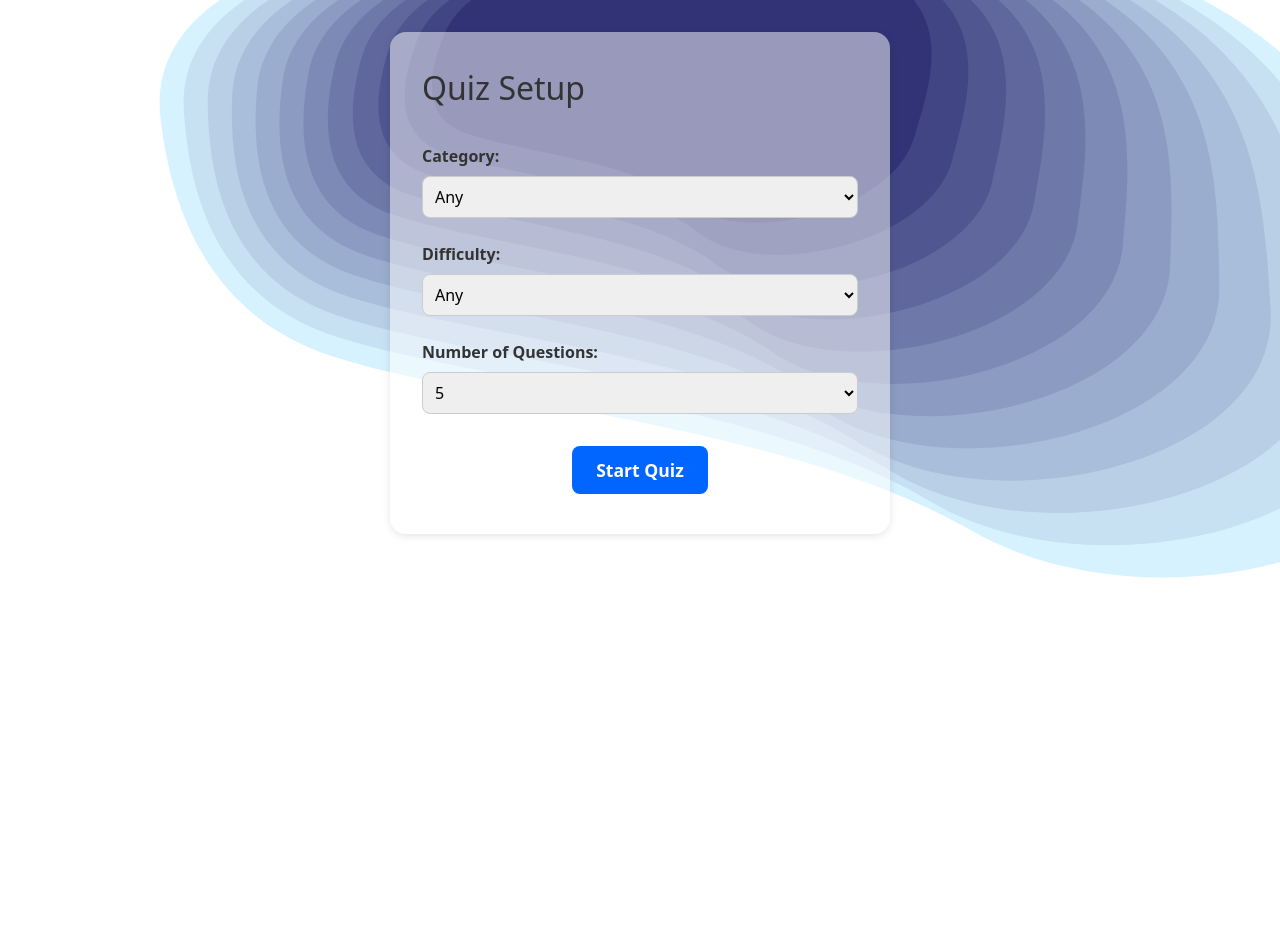
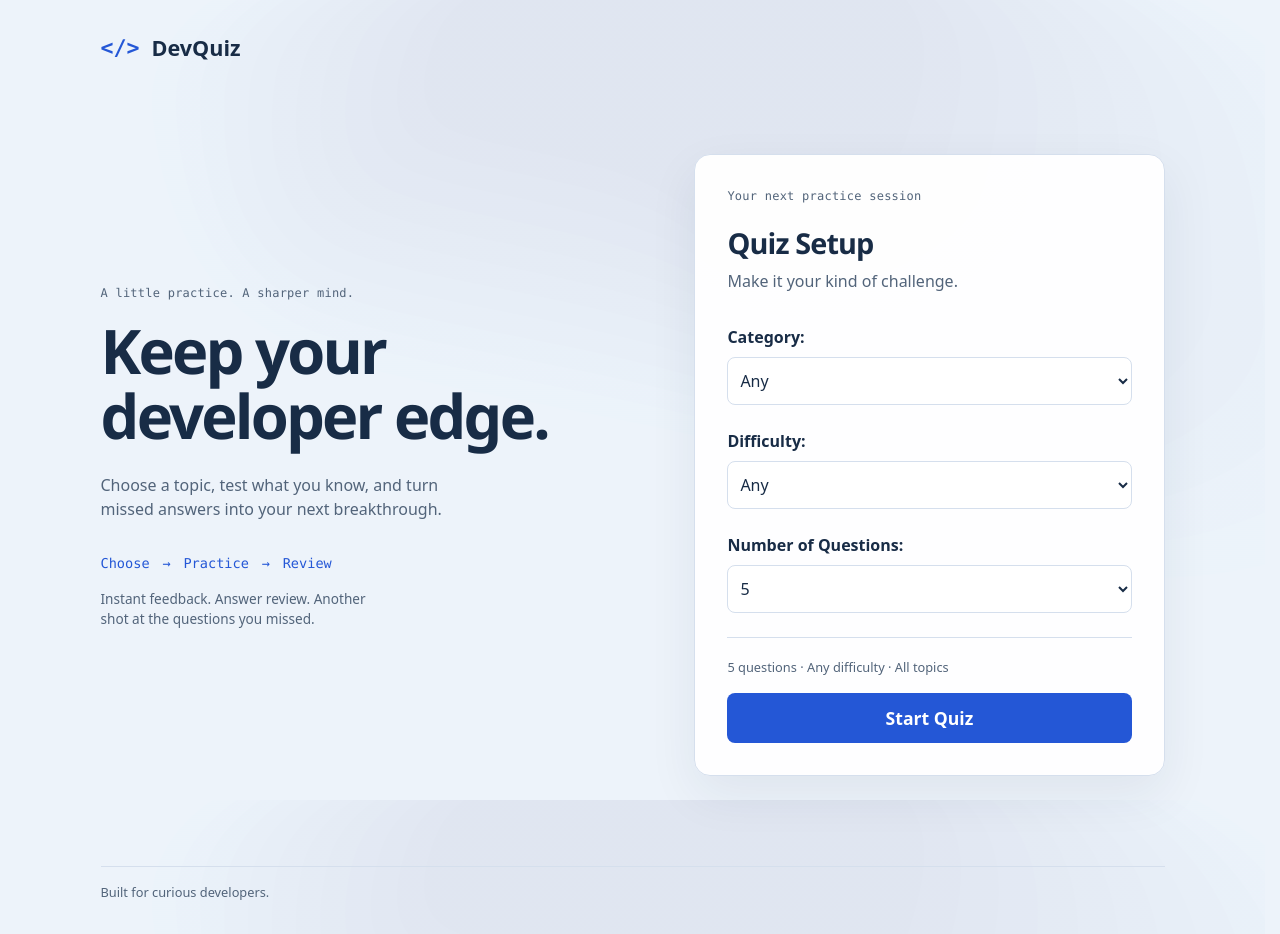
Before and after one commit to denichinv/quiz-app, a React (Vite) app in the folder quiz-app/: page / in a window 1280 px wide. Before the commit the page ends 800 px from the top, so only its background shows below. Built offline with nearby package versions, Linux system fonts and the light colour scheme.

Commit message:
Redesign DevQuiz practice workspace

```diff
--- a/quiz-app/src/components/QuizSetup.tsx
+++ b/quiz-app/src/components/QuizSetup.tsx
@@ -21,8 +21,22 @@ const QuizSetup: React.FC<QuizSetupProps> = ({
   categories,
   onStart,
 }) => (
-  <div className="setup-container">
-    <h1>Quiz Setup</h1>
+  <main className="setup-workspace">
+    <header className="setup-brand"><span aria-hidden="true">{ "</>" }</span> DevQuiz</header>
+    <div className="setup-layout">
+      <section className="setup-intro" aria-labelledby="intro-heading">
+        <p className="setup-eyebrow">A little practice. A sharper mind.</p>
+        <h1 id="intro-heading">Keep your<br />developer edge.</h1>
+        <p>Choose a topic, test what you know, and turn missed answers into your next breakthrough.</p>
+        <div className="practice-loop" aria-label="Practice process">
+          <span>Choose</span><span aria-hidden="true">→</span><span>Practice</span><span aria-hidden="true">→</span><span>Review</span>
+        </div>
+        <p className="setup-note">Instant feedback. Answer review. Another shot at the questions you missed.</p>
+      </section>
+      <section className="setup-container setup-panel" aria-labelledby="setup-heading">
+        <p className="setup-eyebrow">Your next practice session</p>
+        <h2 id="setup-heading">Quiz Setup</h2>
+        <p className="setup-description">Make it your kind of challenge.</p>
 
         <div className="setup-field">
           <label htmlFor="category-select">Category:</label>
@@ -69,10 +83,16 @@ const QuizSetup: React.FC<QuizSetupProps> = ({
           </select>
         </div>
 
+        <p className="setup-summary" aria-live="polite">
+          {limit} questions · {difficulty ? `${difficulty[0].toUpperCase()}${difficulty.slice(1)}` : "Any difficulty"} · {category || "All topics"}
+        </p>
         <button onClick={onStart} className="setup-button">
           Start Quiz
         </button>
+      </section>
     </div>
+    <footer className="setup-footer">Built for curious developers.</footer>
+  </main>
 );
 
 export default QuizSetup;
--- a/quiz-app/src/styles/_base.scss
+++ b/quiz-app/src/styles/_base.scss
@@ -13,9 +13,10 @@ body {
   font-size: var.$font-size-sm;
   line-height: 1.5;
   color: var.$text-color;
-  background: url("../assets/coolbackgrounds-topography-micron.svg") no-repeat
+  background: linear-gradient(rgba(var.$page-background, 0.93), rgba(var.$page-background, 0.93)), url("../assets/coolbackgrounds-topography-micron.svg") no-repeat
     center center fixed;
   background-size: cover;
+  background-color: var.$page-background;
 }
 
 h1,
@@ -47,3 +48,24 @@ textarea:focus {
   outline: 2px solid var.$primary-blue;
   outline-offset: 2px;
 }
+
+html {
+  scrollbar-gutter: stable;
+  scrollbar-color: var.$scrollbar-thumb var.$page-background;
+  scrollbar-width: auto;
+}
+*::-webkit-scrollbar { width: 12px; height: 12px; }
+*::-webkit-scrollbar-track { background: var.$page-background; }
+*::-webkit-scrollbar-thumb { background: var.$scrollbar-thumb; border: 3px solid var.$page-background; border-radius: 8px; }
+*::-webkit-scrollbar-thumb:hover { background: var.$scrollbar-hover; }
+*::-webkit-scrollbar-thumb:active { background: var.$scrollbar-active; }
+button:enabled:active { transform: translateY(1px); }
+button:focus-visible, select:focus-visible { outline: 3px solid var.$primary-blue; outline-offset: 4px; }
+@media (prefers-reduced-motion: reduce) {
+  *, *::before, *::after { animation: none !important; transition: none !important; }
+}
+@media (forced-colors: active) {
+  html { scrollbar-color: auto; }
+  *::-webkit-scrollbar-thumb { background: ButtonText; }
+  *::-webkit-scrollbar-track { background: Canvas; }
+}
--- a/quiz-app/src/styles/_quiz.scss
+++ b/quiz-app/src/styles/_quiz.scss
@@ -105,7 +105,7 @@ button {
   @include mix.text-style(
     $size: var.$font-size-xxxl,
     $weight: var.$font-weight-bold,
-    $color: var.$text-color-white
+    $color: var.$text-color
   );
   @include mix.loading-animation();
   min-height: 50vh;
@@ -164,3 +164,12 @@ button {
   flex-wrap: wrap;
   justify-content: space-between;
 }
+
+.quiz-container { border: 1px solid var.$surface-border; }
+.quiz-question { font-family: var.$font-display; font-size: clamp(1.35rem, 3vw, 1.85rem); line-height: 1.4; margin: 1.5rem 0; }
+.quiz-button { border: 1px solid var.$surface-border; text-align: left; min-height: 56px; }
+.quiz-button:enabled:hover { border-color: var.$primary-blue; background: var.$page-background; }
+.score { font-style: normal; font-family: var.$font-utility; font-size: 0.85rem; margin-top: 0; box-shadow: none; }
+.quiz-navigation button:first-child { background: transparent; color: var.$primary-blue; }
+.quiz-navigation button:first-child:hover { background: var.$page-background; }
+@media (max-width: 700px) { .quiz-container { padding: 1.5rem; } }
--- a/quiz-app/src/styles/_quizComplete.scss
+++ b/quiz-app/src/styles/_quizComplete.scss
@@ -56,3 +56,9 @@
     .review-status { font-weight: var.$font-weight-bold; }
   }
 }
+
+.quiz-complete { border: 1px solid var.$surface-border; border-radius: var.$border-radius-lg; }
+.quiz-complete h2 { font-family: var.$font-display; font-size: 2rem; letter-spacing: -0.03em; }
+.quiz-complete .results-actions button:last-child { background: transparent; color: var.$primary-blue; }
+.quiz-complete .results-actions button:last-child:hover { background: var.$page-background; }
+@media (max-width: 700px) { .quiz-complete { padding: 1.5rem; } }
--- a/quiz-app/src/styles/_quizSetup.scss
+++ b/quiz-app/src/styles/_quizSetup.scss
@@ -6,7 +6,7 @@
   text-align: center;
 }
 
-h1 {
+.setup-container h1 {
   @include mix.text-style(
     $size: var.$font-size-xxxl,
     $margin-bottom: var.$spacing-xl
@@ -38,3 +38,28 @@ h1 {
   );
   font-weight: var.$font-weight-bold;
 }
+
+.setup-workspace { max-width: 1160px; padding: 2rem clamp(1rem, 4vw, 3rem); margin: auto; }
+.setup-brand { display: flex; align-items: center; gap: 0.75rem; font-size: 1.35rem; font-weight: 750; }
+.setup-brand span { color: var.$primary-blue; font-family: var.$font-utility; }
+.setup-layout { display: grid; grid-template-columns: 1.1fr 1fr; gap: clamp(2rem, 6vw, 5rem); align-items: center; padding: clamp(2.5rem, 7vw, 6rem) 0; }
+.setup-intro { min-width: 0; }
+.setup-eyebrow { font-family: var.$font-utility; font-size: 0.75rem; color: var.$text-secondary; letter-spacing: 0.02em; }
+.setup-intro h1 { font-family: var.$font-display; font-size: clamp(2.6rem, 4.8vw, 4.2rem); line-height: 1.06; letter-spacing: -0.045em; margin-bottom: 1.5rem; }
+.setup-intro > p:not(.setup-eyebrow) { color: var.$text-secondary; max-width: 38ch; }
+.practice-loop { display: flex; align-items: center; gap: 0.8rem; margin: 2rem 0 1rem; font-family: var.$font-utility; font-size: 0.85rem; color: var.$primary-blue; }
+.setup-intro .setup-note { font-size: 0.85rem; }
+.setup-panel { width: 100%; margin: 0; max-width: none; text-align: left; border: 1px solid var.$surface-border; box-shadow: 0 18px 50px rgba(24, 44, 70, 0.07); }
+.setup-panel h2 { font-family: var.$font-display; font-size: 1.8rem; letter-spacing: -0.03em; margin-bottom: 0.3rem; }
+.setup-description { color: var.$text-secondary; margin-bottom: 2rem; }
+.setup-panel select { min-height: 48px; cursor: pointer; background: var.$background-lighter; color: var.$text-color; border-color: var.$surface-border; }
+.setup-panel select:hover { border-color: var.$primary-blue; }
+.setup-summary { border-top: 1px solid var.$surface-border; padding-top: 1.25rem; color: var.$text-secondary; font-size: 0.8rem; overflow-wrap: anywhere; }
+.setup-panel .setup-button { width: 100%; margin: 0; min-height: 50px; }
+.setup-footer { color: var.$text-secondary; font-size: 0.8rem; border-top: 1px solid var.$surface-border; padding-top: 1rem; }
+@media (max-width: 700px) {
+  .setup-layout { grid-template-columns: 1fr; gap: 1.5rem; padding: 2.5rem 0; }
+  .setup-intro h1 { font-size: 2.8rem; }
+  .practice-loop { margin-top: 1.25rem; }
+  .setup-panel { padding: 1.5rem; }
+}
--- a/quiz-app/src/styles/_variables.scss
+++ b/quiz-app/src/styles/_variables.scss
@@ -1,17 +1,17 @@
 // Colors
-$primary-blue: #007bff;
-$accent-blue: #0066ff;
+$primary-blue: #2457d6;
+$accent-blue: #2457d6;
 
 $success-color: #4caf50;
 $success-light: #c8e6c9;
 $error-color: #f44336;
 $error-light: #ffcdd2;
 
-$background-light: hsla(0, 0%, 100%, 0.6);
-$background-lighter: hsla(0, 0%, 100%, 0.7);
-$card-background: hsla(0, 0%, 100%, 0.5);
-$text-color: #333;
-$text-secondary: #222;
+$background-light: hsla(0, 0%, 100%, 0.94);
+$background-lighter: hsla(0, 0%, 100%, 0.97);
+$card-background: hsla(0, 0%, 100%, 0.96);
+$text-color: #182c46;
+$text-secondary: #52647a;
 $text-color-white: #fff;
 $border-color: #ccc;
 $border-color-light: rgba(48, 46, 46, 0.246);
@@ -58,3 +58,12 @@ $max-width-lg: 800px;
 
 // Opacity
 $opacity-disabled: 0.6;
+
+// Workspace roles shared by setup, questions, and results.
+$page-background: #edf3fa;
+$surface-border: #d5dfed;
+$scrollbar-thumb: #8394ab;
+$scrollbar-hover: #52647a;
+$scrollbar-active: #2457d6;
+$font-display: "Avenir Next", "Segoe UI", sans-serif;
+$font-utility: "SFMono-Regular", Consolas, monospace;
```
Also changed, not shown: 1 other file (tests, documents, lock files or other folders). Lines whose indentation alone changed are shown as unchanged.
